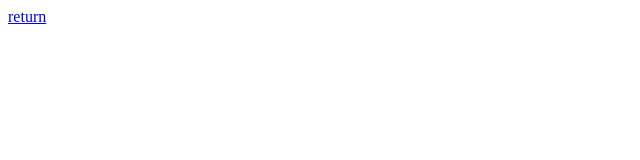
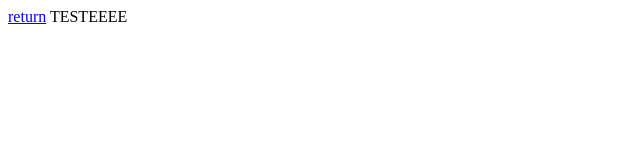
Before and after one commit to enzogran01/site-ozenpeole, a plain HTML site: page login/login.html in a window 1280 px wide. Shown: the whole page, without its empty margins (0-640 px from the left). Drawn offline with Linux system fonts and the light colour scheme.

Commit message:
login.htmlteste

```diff
--- a/login/login.html
+++ b/login/login.html
@@ -7,5 +7,6 @@
 </head>
 <body>
     <a href="../homepage/homepage.html">return</a>
+    <span>TESTEEEE</span>
 </body>
 </html>
```
